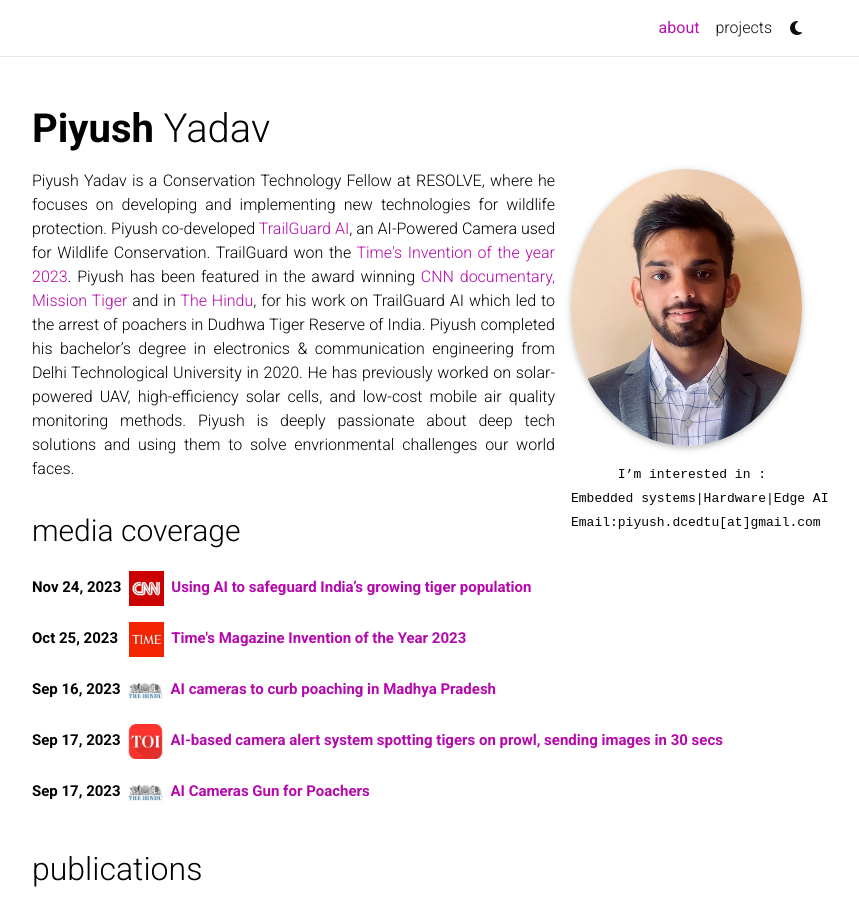
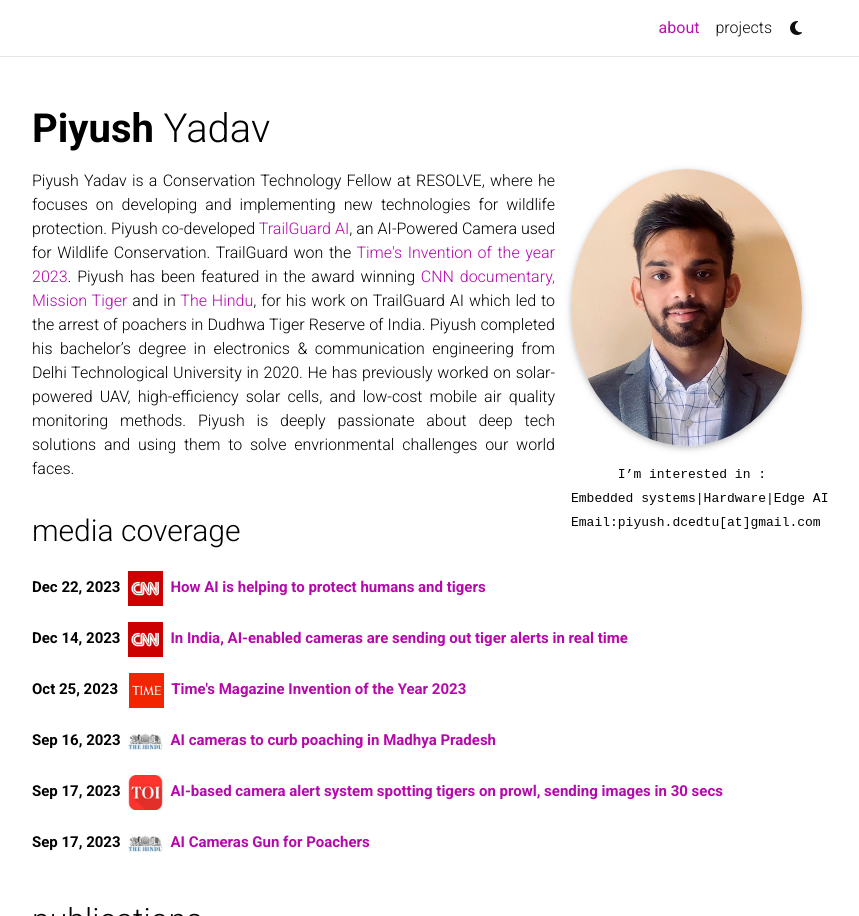
Before and after one commit to piyushy6/piyushy6.github.io, a Jekyll site: the page built from _pages/about.md, in a window 1280 px wide and 1283 px high, cut to the strip 0-916 px from the top of the window. Shown: the whole strip, without its empty margins (223-1082 px from the left). Built offline with Jekyll 4.4.1, drawn with Linux system fonts in a browser that asks for light colours; full-size pictures stand in for the smaller copies a plugin makes; comment, search, counter and statistics services are not loaded; a style sheet for code colours, icons or effects is not loaded.

Commit message:
cnn_miss

```diff
--- a/_pages/about.md
+++ b/_pages/about.md
@@ -29,10 +29,12 @@
 </div>
 
 
+
 <div style="text-align: justify; line-height: 1.6;">
     <br>
     <p style=" font-size: 30px;">media coverage</p>
-    <p style="font-weight: bold; font-size: 15px;"> Nov 24, 2023&nbsp;&nbsp;<img src="assets/img/cnn.jpg" alt="Logo" style="width: 35px; height: 35px;">&nbsp; <!-- Logo Image --><a href="https://edition.cnn.com/videos/tv/2023/11/13/ai-camera-tiger-india-hnk-spc.cnn" target="_blank"> Using AI to safeguard India’s growing tiger population</a><br></p>
+    <p style="font-weight: bold; font-size: 15px;"> Dec 22, 2023&nbsp;&nbsp;<img src="assets/img/cnn.jpg" alt="Logo" style="width: 35px; height: 35px;">&nbsp; <!-- Logo Image --><a href="https://edition.cnn.com/videos/tv/2023/12/21/mission-tiger-india-ai-camera-bardiya-national-park-spc-intl-hnk.cnn" target="_blank"> How AI is helping to protect humans and tigers</a><br></p>
+    <p style="font-weight: bold; font-size: 15px;"> Dec 14, 2023&nbsp;&nbsp;<img src="assets/img/cnn.jpg" alt="Logo" style="width: 35px; height: 35px;">&nbsp; <!-- Logo Image --><a href="https://edition.cnn.com/world/india-tiger-conservation-trailguard-ai-camera-hnk-spc-intl/index.html" target="_blank"> In India, AI-enabled cameras are sending out tiger alerts in real time</a><br></p>
     <p style="font-weight: bold; font-size: 15px;"> Oct 25, 2023&nbsp;&nbsp;&nbsp;<img src="assets/img/time_logo.jpg" alt="Logo" style="width: 35px; height: 35px;">&nbsp;<a href="https://time.com/collection/best-inventions-2023/6327141/trailguard-ai/" target="_blank"> Time's Magazine Invention of the Year 2023</a><br></p>
     <p style="font-weight: bold; font-size: 15px;"> Sep 16, 2023&nbsp;&nbsp;<img src="assets/img/1logo.jpg" alt="Logo" style="width: 35px; height: 35px;">&nbsp; <!-- Logo Image --><a href="https://www.thehindu.com/sci-tech/energy-and-environment/ai-cameras-to-curb-poaching/article67315766.ece" target="_blank"> AI cameras to curb poaching in Madhya Pradesh</a><br></p>
 
```
